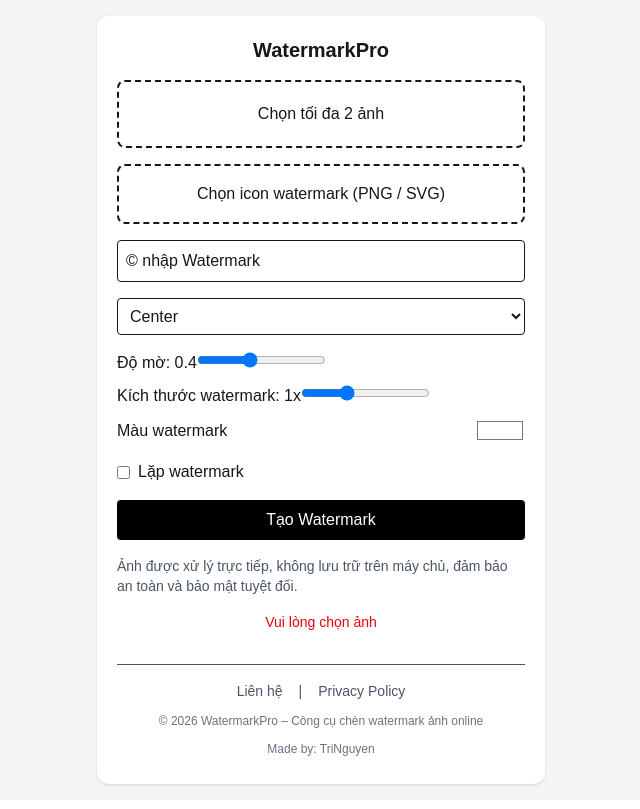
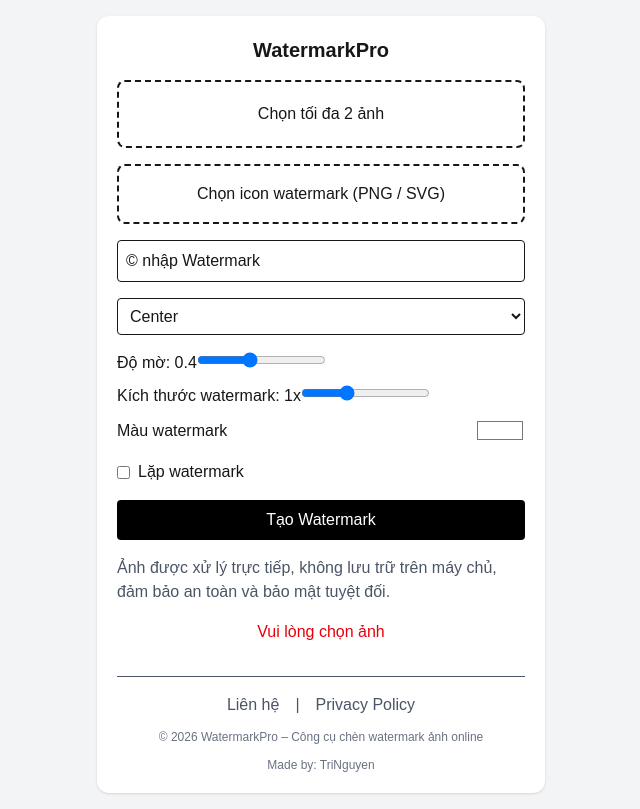
Before and after one commit to hiyoshichannel-boop/WatermarkOnline, a Next.js app: page / in a window 1280 px wide. Both pictures are taken after a click on the button "Tạo Watermark". Shown: the whole page, without its empty margins (319-959 px from the left). Built offline with nearby package versions, Linux system fonts and the light colour scheme.

Commit message:
Update 41

```diff
--- a/app/globals.css
+++ b/app/globals.css
@@ -31,3 +31,12 @@ body {
   color: var(--foreground);
   font-family: Arial, Helvetica, sans-serif;
 }
+html {
+  -webkit-text-size-adjust: 100%;
+}
+
+@media (max-width: 768px) {
+  body {
+    font-size: 16px;
+  }
+}
--- a/app/layout.tsx
+++ b/app/layout.tsx
@@ -4,6 +4,12 @@ import Script from "next/script";
 import { Analytics } from "@vercel/analytics/next";
 import "./globals.css";
 
+
+export const viewport = {
+  width: "device-width",
+  initialScale: 1,
+  maximumScale: 1,
+};
 // ================= FONT =================
 const geistSans = Geist({
   variable: "--font-geist-sans",
--- a/app/page.tsx
+++ b/app/page.tsx
@@ -184,7 +184,7 @@ export default function Home() {
         >
           {loading ? "Đang xử lý..." : "Tạo Watermark "}
         </button>
-        <section className="text-sm text-gray-600 space-y-2">
+        <section className="text-base text-gray-600 space-y-2">
 
   <p>
     Ảnh được xử lý trực tiếp, không lưu trữ trên máy chủ,
@@ -194,11 +194,11 @@ export default function Home() {
 
 
         {error && (
-          <div className="text-red-600 text-sm text-center">
+          <div className="text-red-600 text-base text-center">
             {error}
           </div>
         )}
-        <footer className="mt-8 border-t pt-4 text-sm text-gray-600">
+        <footer className="mt-8 border-t pt-4 text-base text-gray-600">
   <nav className="flex flex-col gap-3 items-center text-center">
     <div className="flex gap-4">
       <a href="/contact" rel="nofollow">
```
